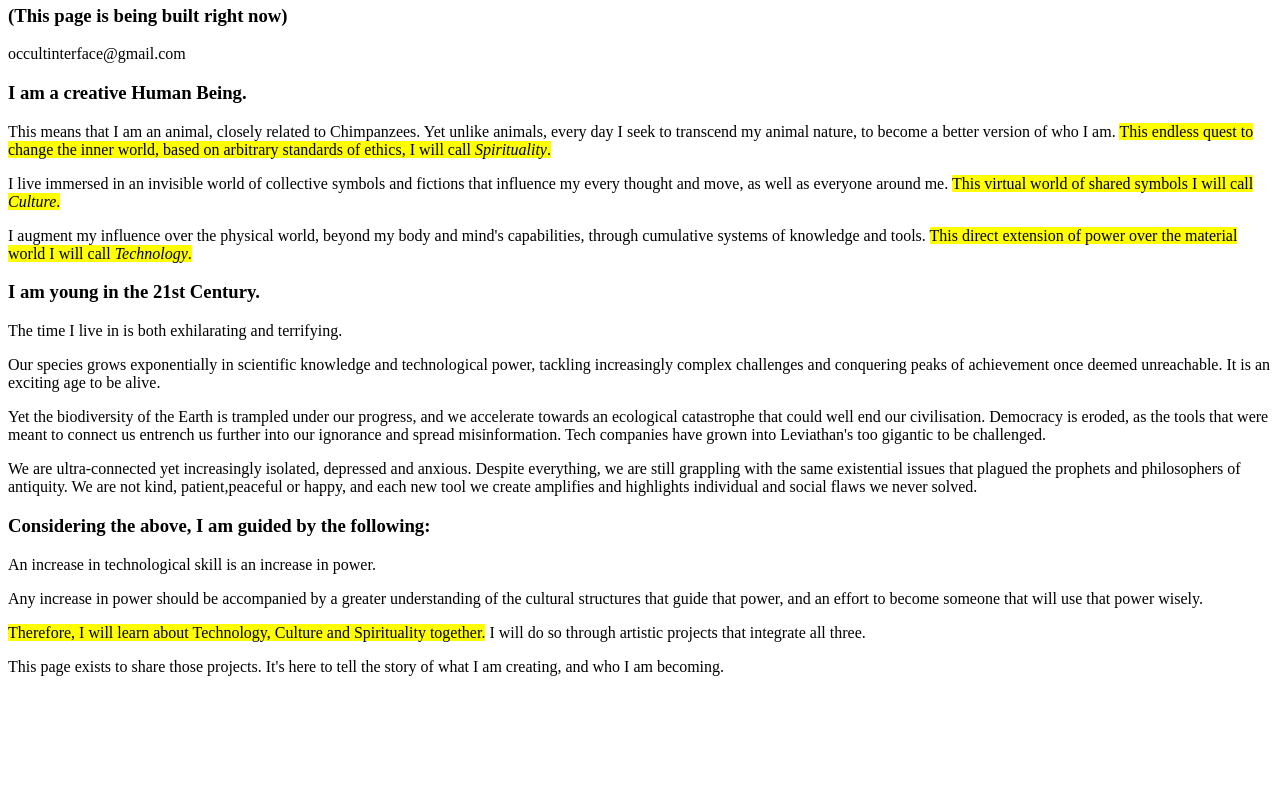
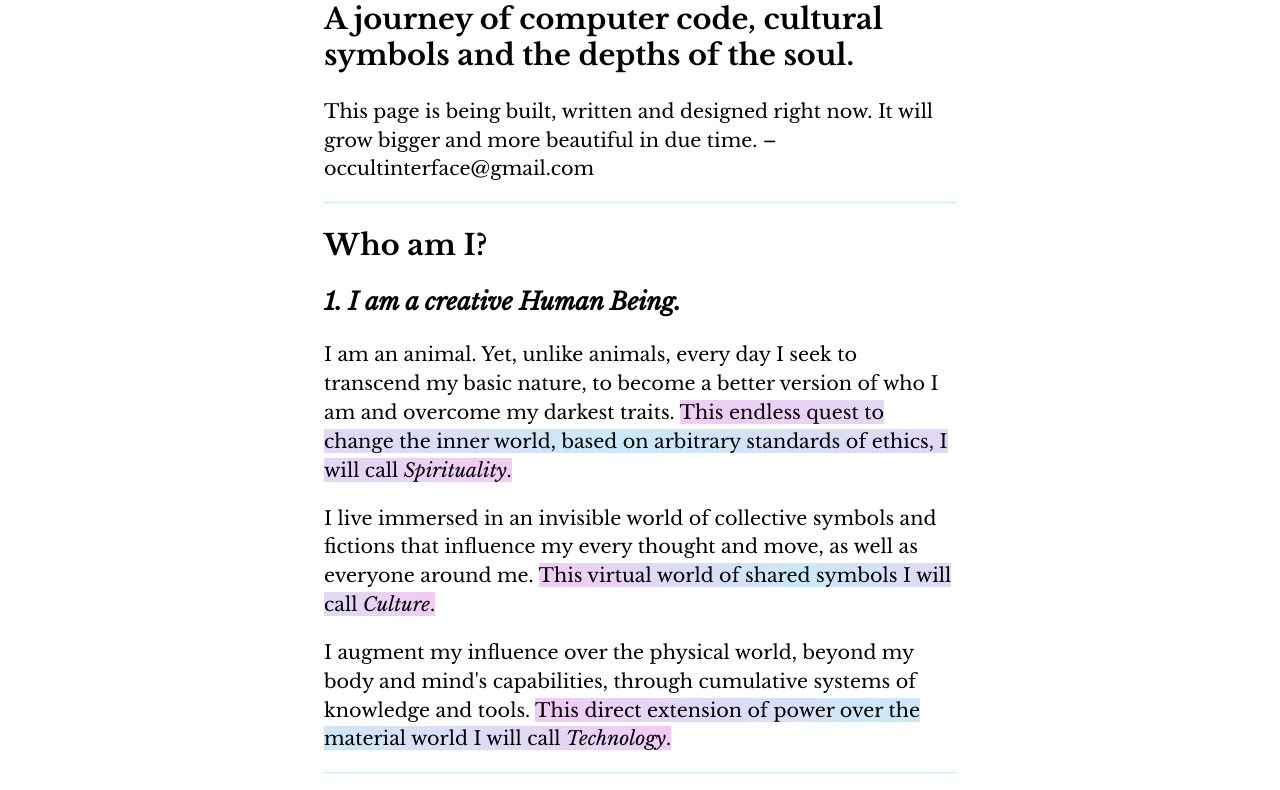
Before and after one commit to occultinterface/occultinterface.github.io, a plain HTML site: page index.html in a window 1280 px wide. Shown: the part 103-893 px from the top of the page. Before the commit the page ends 800 px from the top, so only its background shows below. Drawn offline with nearby package versions, Linux system fonts and the light colour scheme.

Commit message:
Added CSS
Started adding some basic typographic styles and sizes to the HTML.

```diff
--- a/index.html
+++ b/index.html
@@ -5,45 +5,50 @@
 <head>
   <meta charset="utf-8">
   <title>Occult Interface</title>
+  <link rel="stylesheet"
+        type="text/css"
+        href="style.css">
+  <link href="https://fonts.googleapis.com/css?family=Libre+Baskerville:400,400i,700&display=swap&subset=latin-ext"
+        rel="stylesheet">
 </head>
 
 <body>
-
+  <div id="container">
     <section>
       <article>
         <header>
           <hgroup>
             <h1>Occult Interface</h1>
-          <h2>A young artist in the 21st Century</h2>
-          <h3>(This page is being built right now)</h3>
+            <h2>A journey of computer code, cultural symbols and the depths of the soul.</h2>
             <p>
-            occultinterface@gmail.com
+              This page is being built, written and designed right now. It will grow bigger and more beautiful in due time. – occultinterface@gmail.com
             </p>
           </hgroup>
         </header>
-      <h3>I am a creative Human Being.</h3>
+        <hr />
+        <h2>Who am I?</h2>
+        <h3>1. I am a creative Human Being.</h3>
 
-      <p>This means that I am an animal, closely related to Chimpanzees. Yet unlike animals, every day I seek to transcend my animal nature, to become a better version of who I am. <mark>This endless quest to change the inner world, based on
-          arbitrary standards of
-          ethics, I will call <i>Spirituality</i>.</mark></p>
+        <p>I am an animal. Yet, unlike animals, every day I seek to transcend my basic nature, to become a better version of who I am and overcome my darkest traits. <mark>This endless quest to change the inner world, based on
+            arbitrary standards of ethics, I will call <i>Spirituality</i>.</mark></p>
 
         <p>I live immersed in an invisible world of collective symbols and fictions that influence my every thought and move, as well as everyone around me. <mark>This virtual world of shared symbols I will call <i>Culture</i>.</mark></p>
 
         <p>I augment my influence over the physical world, beyond my body and mind's capabilities, through cumulative systems of knowledge and tools. <mark>This direct extension of power over the material world I will call <i>Technology</i>.</mark>
-
-        <h3>I am young in the 21st Century.</h3>
+          <hr />
+          <h3>2. I am a young person in the 21st Century.</h3>
 
           <p>The time I live in is both exhilarating and terrifying.</p>
 
           <p>Our species grows exponentially in scientific knowledge and technological power, tackling increasingly complex challenges and conquering peaks of achievement once deemed unreachable. It is an exciting age to be alive.</p>
 
           <p>Yet the biodiversity of the Earth is trampled under our progress, and we accelerate towards an ecological catastrophe that could well end our civilisation. Democracy is eroded, as the tools that were meant to connect us entrench us
-          further into our ignorance and spread misinformation. Tech companies have grown into Leviathan's too gigantic to be challenged.</p>
+            further into our ignorance and spread misinformation. Tech companies have grown into Leviathans too big to be challenged.</p>
 
-        <p>We are ultra-connected yet increasingly isolated, depressed and anxious. Despite everything, we are still grappling with the same existential issues that plagued the prophets and philosophers of antiquity. We are not kind,
-          patient,peaceful or happy, and each new tool we create amplifies and highlights individual and social flaws we never solved.</p>
-
-        <h3>Considering the above, I am guided by the following:</h3>
+          <p>We are ultra-connected yet increasingly isolated, depressed and anxious. We are still struggling with the same existential issues that plagued the prophets and philosophers of antiquity. We are not kind,
+            patient, peaceful or happy, and each new tool we create amplifies and highlights individual and social flaws we never solved.</p>
+          <hr />
+          <h3>3. I am learning to create with technology.</h3>
 
           <p>An increase in technological skill is an increase in power.</p>
 
@@ -55,9 +60,13 @@
           <p>
             This page exists to share those projects. It's here to tell the story of what I am creating, and who I am becoming.
           </p>
+          <hr />
+          <p>
+
+            <i>More coming soon.</i></p>
       </article>
     </section>
-
+  </div>
 </body>
 
 </html>
--- /dev/null
+++ b/style.css
@@ -0,0 +1,49 @@
+body {
+  font-family: "Libre Baskerville", serif;
+  align-items: center;
+}
+
+#container {
+  width: 50%;
+  max-width: 1000px;
+  min-width: 500px;
+  margin: auto;
+}
+
+/*Typography*/
+p {
+  font-size: 1.2em;
+  line-height: 1.5em;
+}
+
+i {
+  font-style: italic;
+  ;
+}
+
+h1 {
+  font-size: 2em;
+}
+
+h2 {
+  font-size: 1.8em;
+}
+
+h3 {
+  font-size: 1.5em;
+  font-style: italic;
+}
+
+h4 {
+  font-size: 1.3em;
+}
+
+mark {
+  background: linear-gradient(45deg, #f3caf4, #caeaf7, #f3caf4);
+}
+
+hr {
+  border: 0;
+  height: 1px;
+  background-color: #caeaf7;
+}
```
Lines whose indentation alone changed are shown as unchanged.
